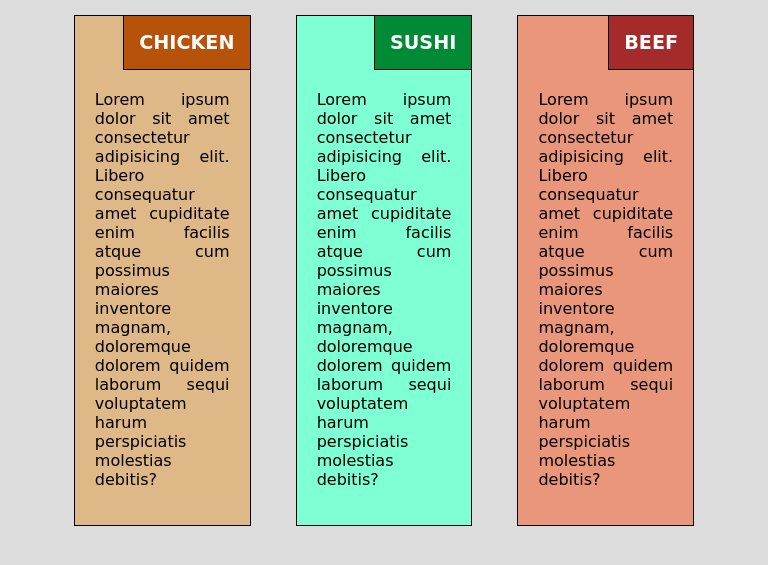
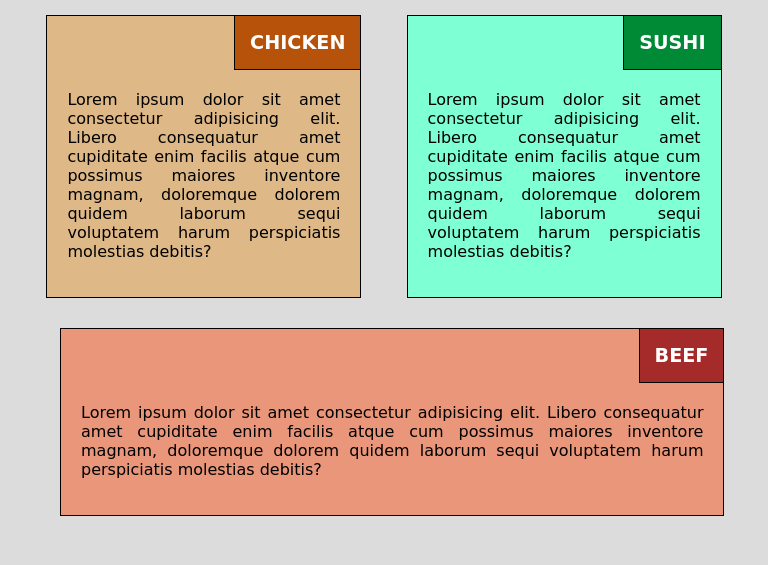
Before and after one commit to AndiAlifs/coursera_basicWebDev, a plain HTML site: page Mod2_Solution/index.html in a window 768 px wide. Shown: the part 81-646 px from the top of the page. Drawn offline with Linux system fonts and the light colour scheme.

Commit message:
update media query

```diff
--- a/Mod2_Solution/css/style.css
+++ b/Mod2_Solution/css/style.css
@@ -62,12 +62,28 @@ section h3 {
     background-color: darksalmon;
 }
 
-
-
 section p {
     clear: right;
     padding: 20px;
     text-align: justify;
 }
 
-/* @media  */
+@media (min-width: 768px) and (max-width: 991px){
+    section {
+        width: 43%;
+    }
+
+    #beef {
+        margin-left: 40px;
+        width: 91%;
+        display: block;
+    }
+}
+
+@media (min-width: 1px) and (max-width: 767px){
+    section {
+        display: block;
+        width: 95%;
+        margin-top: 40px;
+    }
+}
```
